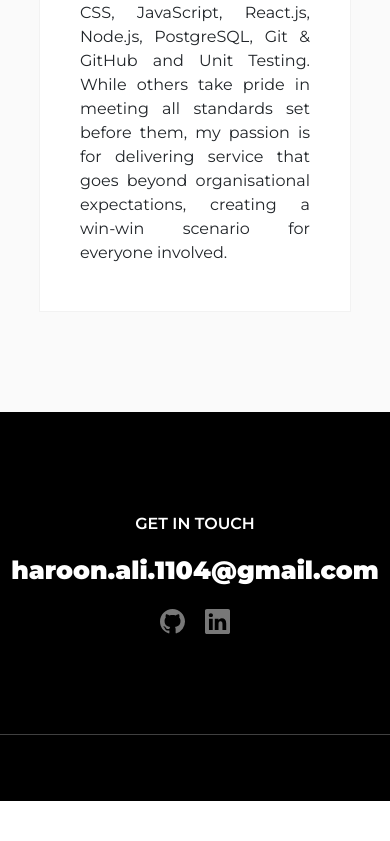
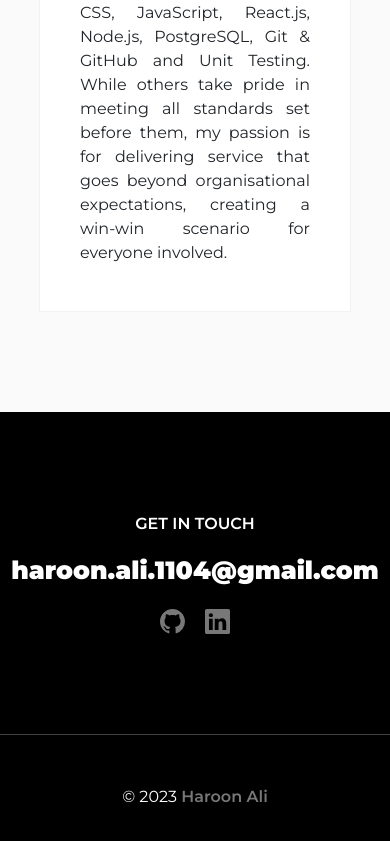
Before and after one commit to haroon-ali-dev/portfolio-website, a Next.js app in the folder user/: page /components/AboutMe in a window 390 px wide. Shown: the part 917-1758 px from the top of the page. Before the commit the page ends 1718 px from the top, so only its background shows below. Built offline with nearby package versions, Linux system fonts and the light colour scheme.

Commit message:
complete footer responsiveness

```diff
--- a/user/components/Footer.js
+++ b/user/components/Footer.js
@@ -1,6 +1,7 @@
 import Link from 'next/link';
 import { Github } from 'react-bootstrap-icons';
 import { Linkedin } from 'react-bootstrap-icons';
+import moment from 'moment';
 
 import styles from "./Footer.module.css";
 
@@ -14,6 +15,7 @@ export default function Footer() {
                 <li><Link href="https://www.linkedin.com/in/haroon-ali-dev" target="_blank"><Linkedin size={25} /></Link></li>
             </ul>
             <hr className={styles.divider} />
+            <p className={styles.copyright}>&copy; {moment().year()} <span>Haroon Ali</span></p>
         </footer>
     );
 }
--- a/user/components/Footer.module.css
+++ b/user/components/Footer.module.css
@@ -36,3 +36,12 @@
 .divider {
     margin-top: 100px;
 }
+
+.copyright {
+    margin: 50px 0px 0px 0px;
+}
+
+.copyright span {
+    color: #AFAFAFAF;
+    font-weight: 600;
+}
```
